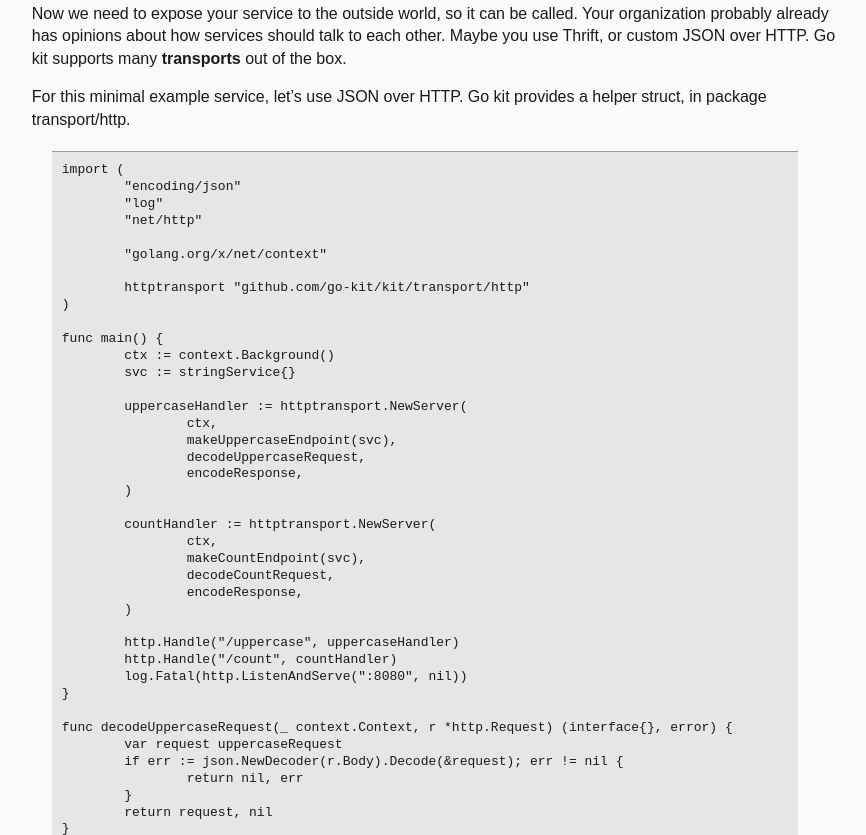
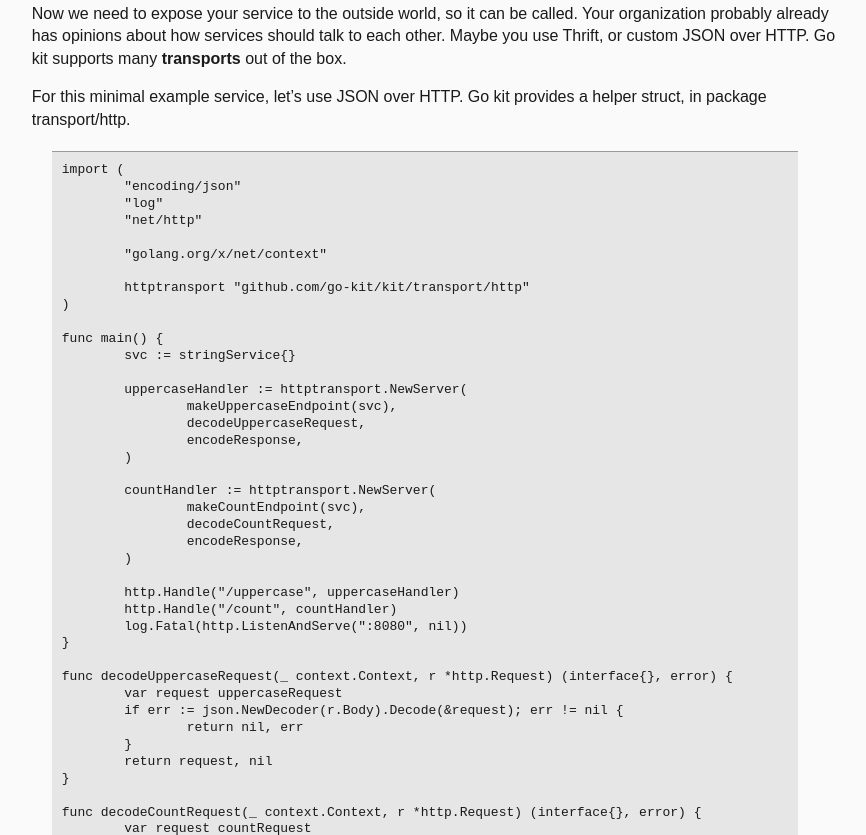
Before and after one commit to go-kit/go-kit.github.io, a plain HTML site: page examples/stringsvc.html in a window 1280 px wide. Shown: the part 2528-3363 px from the top of the page, without its empty margins (71-937 px from the left). Drawn offline with Linux system fonts and the light colour scheme.

Commit message:
stringsvc example: Fix NewServer invocation

```diff
--- a/examples/stringsvc.html
+++ b/examples/stringsvc.html
@@ -188,18 +188,15 @@ Go kit provides a helper struct, in package transport/http.</p>
 )
 
 func main() {
-	ctx := context.Background()
 	svc := stringService{}
 
 	uppercaseHandler := httptransport.NewServer(
-		ctx,
 		makeUppercaseEndpoint(svc),
 		decodeUppercaseRequest,
 		encodeResponse,
 	)
 
 	countHandler := httptransport.NewServer(
-		ctx,
 		makeCountEndpoint(svc),
 		decodeCountRequest,
 		encodeResponse,
```
Also changed, not shown: 1 other file.
